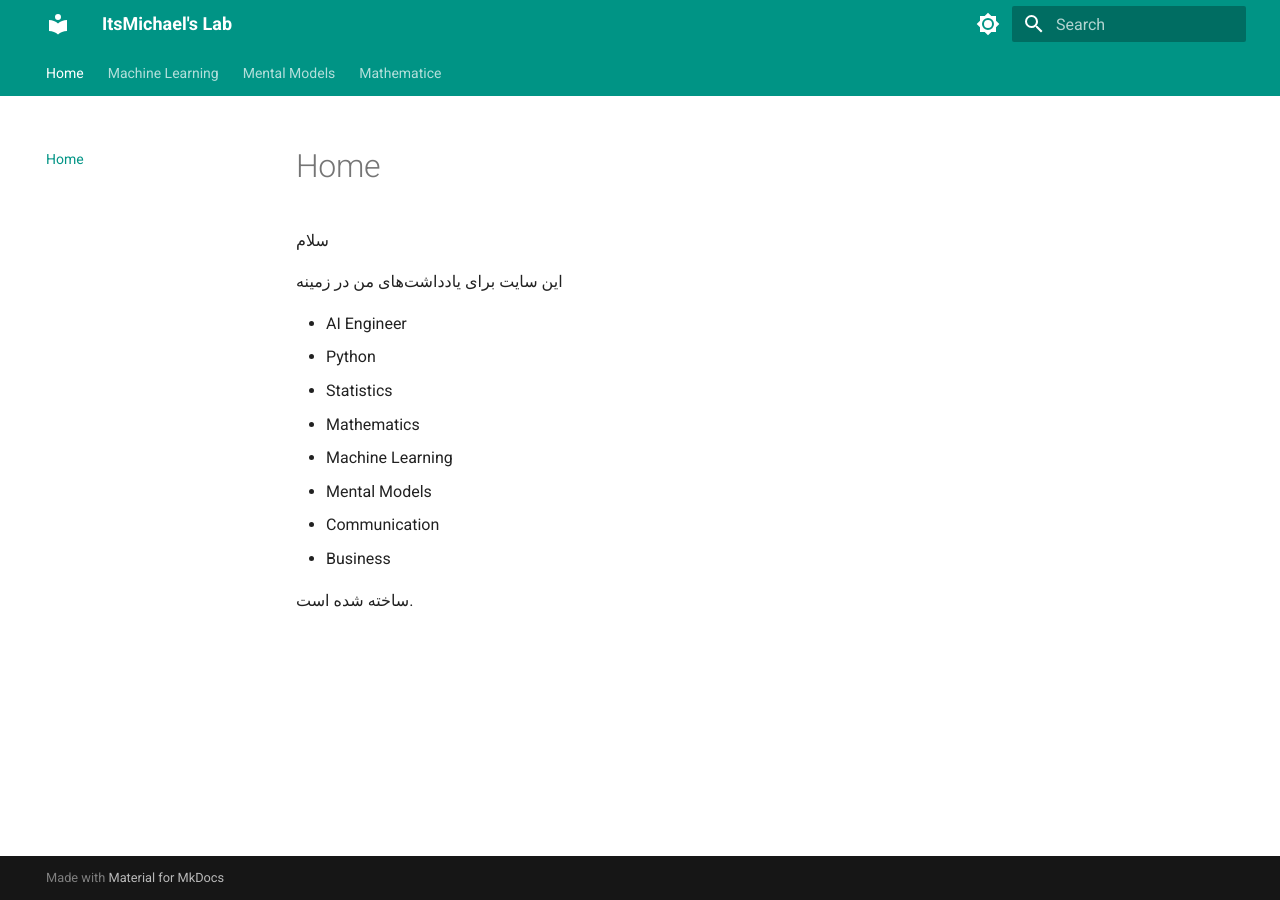
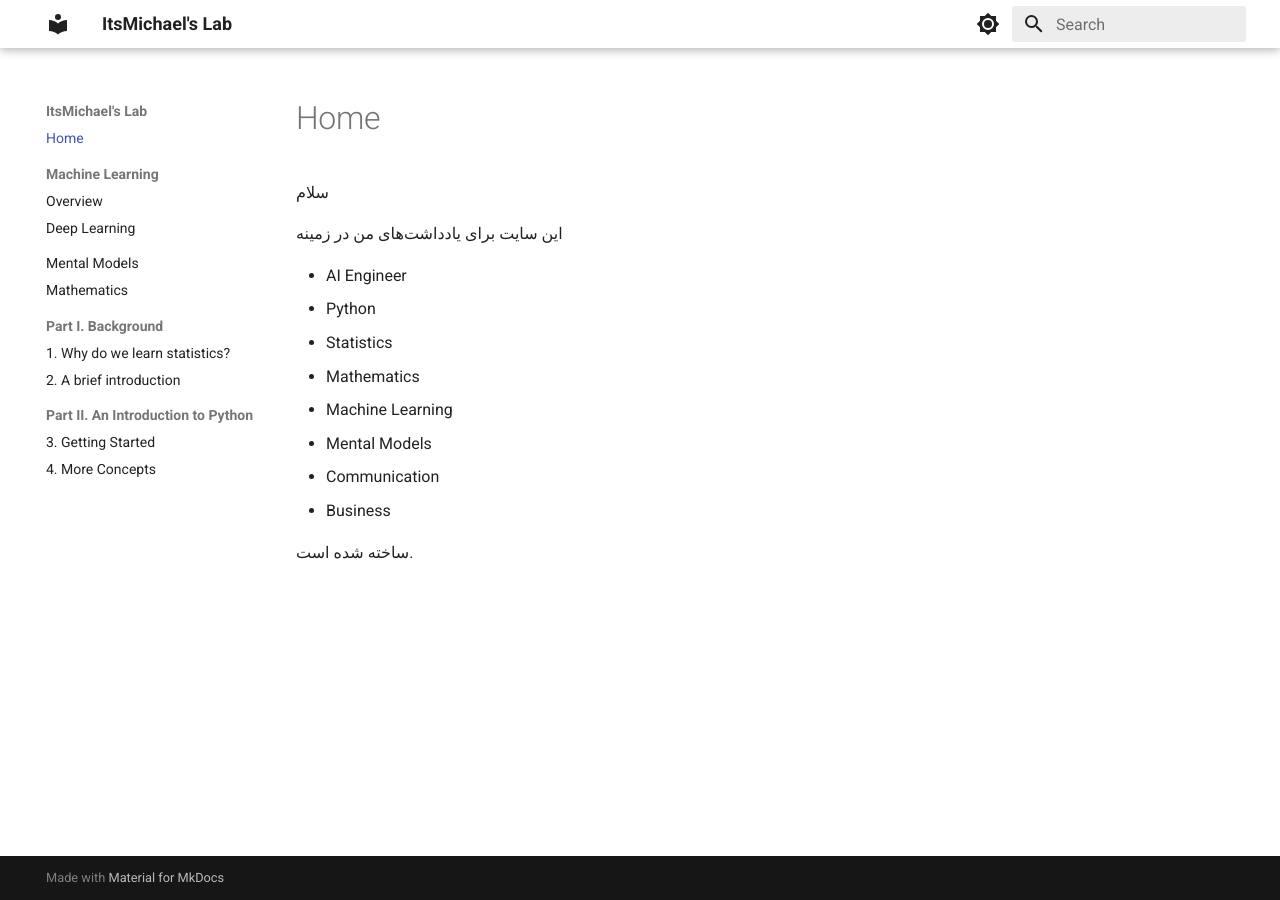
Before and after one commit to ItsMikaeil/ItsMikaeil.github.io, an MkDocs documentation site: the page built from docs/index.md, in a window 1280 px wide. Built offline with MkDocs 1.6.1 and Material for MkDocs 9.7.7, drawn with Linux system fonts in a browser that asks for light colours.

```diff
--- a/mkdocs.yml
+++ b/mkdocs.yml
@@ -6,31 +6,35 @@
 # تنظیمات تم متریال
 theme:
   name: material
-  language: en  # اگر می‌خواهی منوها راست‌چین شود روی fa بگذار
+  language: en
   font:
     text: Roboto
+    code: Roboto Mono
   palette:
-    # حالت روشن
+    # حالت روشن (با رنگ پس‌زمینه تمیز و پیش‌فرض)
     - media: "(prefers-color-scheme: light)"
       scheme: default
-      primary: teal
-      accent: indigo
+      primary: white
+      accent: red
       toggle:
         icon: material/brightness-7
         name: Switch to dark mode
     # حالت تاریک
     - media: "(prefers-color-scheme: dark)"
       scheme: slate
-      primary: teal
-      accent: indigo
+      primary: black
+      accent: red
       toggle:
         icon: material/brightness-4
         name: Switch to light mode
   features:
-    - navigation.tabs # منوی بالای صفحه
-    - navigation.sections # بخش‌بندی منو
-    - search.suggest # پیشنهاد در جستجو
-    - content.code.copy # دکمه کپی کدها
+    - navigation.sections    # بخش‌بندی و گروه‌بندی منوها
+    - navigation.expand      # باز بودن پیش‌فرض زیرشاخه‌ها برای حس کتابی
+    - navigation.indexes     # قابلیت کلیک روی سربرگ بخش‌ها
+    - toc.follow             # حرکت فهرست سمت راست همگام با اسکرول صفحه
+    - navigation.top         # دکمه اسکرول به بالا
+    - search.suggest         # پیشنهاد عبارات در جستجو
+    - content.code.copy      # دکمه کپی کدها
 
 # اکستنشن‌های مهم برای فرمول ریاضی و کد زدن
 markdown_extensions:
@@ -41,16 +45,25 @@
   - pymdownx.inlinehilite
   - pymdownx.snippets
   - pymdownx.superfences
-  - admonition # برای باکس‌های "نکته" و "هشدار"
+  - admonition               # برای باکس‌های "نکته" و "هشدار"
   - pymdownx.details
 
-# ساختار منوی سایت (هر فایل جدیدی ساختی اینجا اضافه کن)
+# ساختار منوی سایت (حتماً مطمئن شو این فایل‌ها در پوشه docs ساخته شده‌اند)
 nav:
   - Home: index.md
   - Machine Learning:
       - Overview: ml/intro.md
       - Deep Learning: ml/dl_notes.md
   - Mental Models: mental_models.md
-  - Mathematice: Mathematic Note.md
+  - Mathematics: Mathematic Note.md
+  - Part I. Background:
+      - 1. Why do we learn statistics?: background/intro.md
+      - 2. A brief introduction: background/design.md
+  - Part II. An Introduction to Python:
+      - 3. Getting Started: python/start.md
+      - 4. More Concepts: python/concepts.md
 
-# تنظیمات ریاضی (MathJax)
+# اسکریپت‌های لازم برای اجرای فرمول‌های ریاضی (MathJax امن بدون Polyfill)
+extra_javascript:
+  - javascripts/mathjax.js
+  - https://unpkg.com/mathjax@3/es5/tex-mml-chtml.js
```
